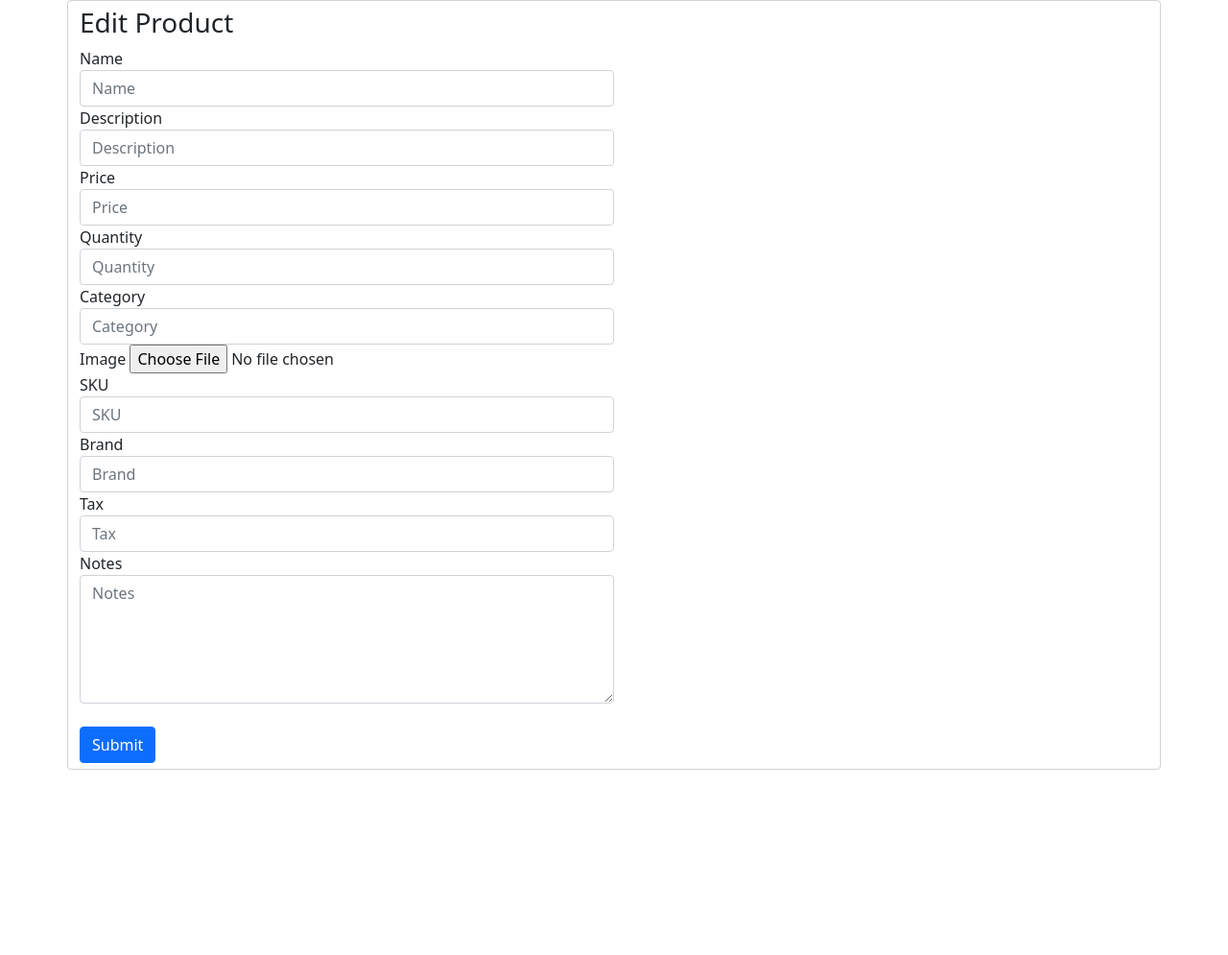
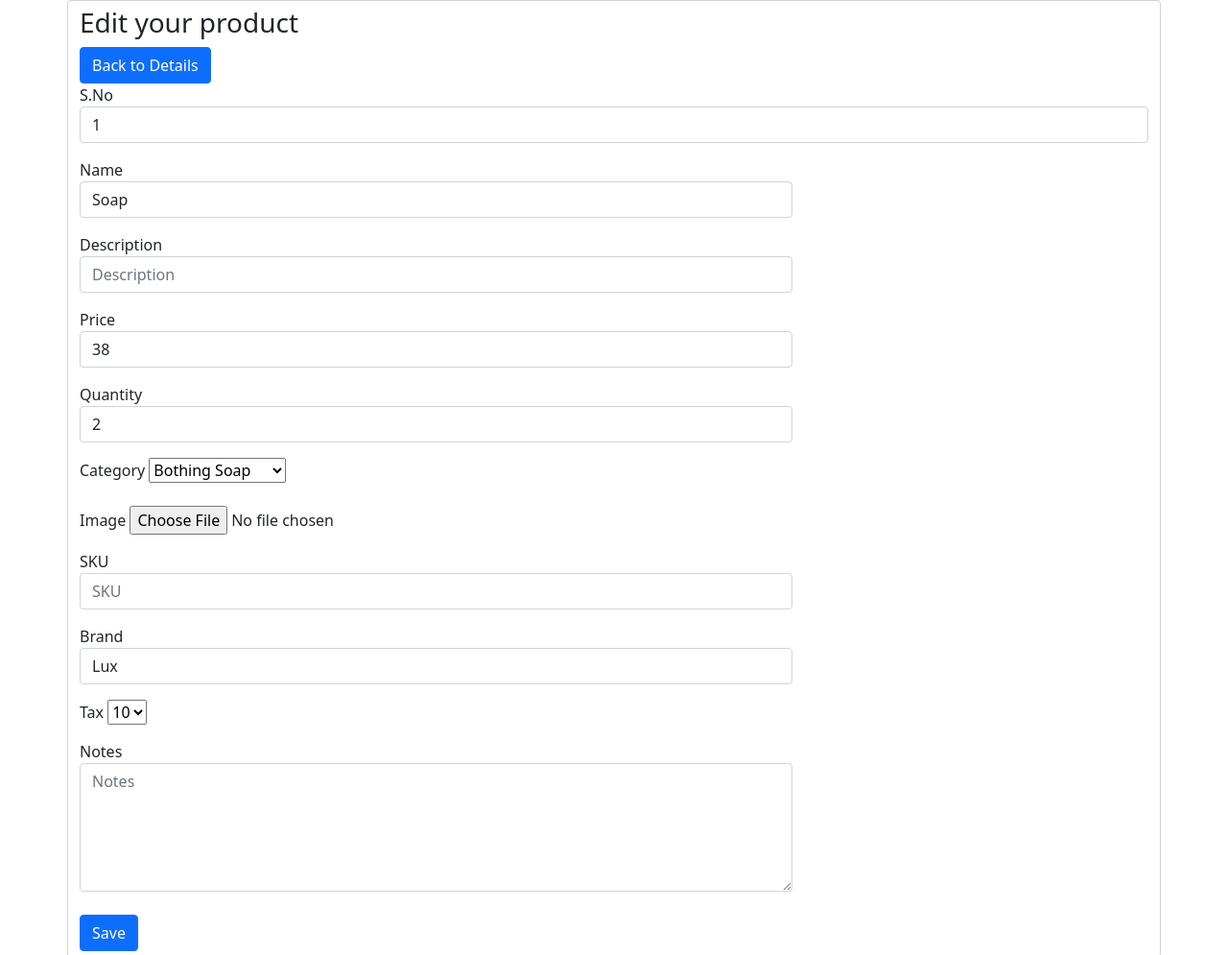
Before and after one commit to santhanakumar-p/html, a plain HTML site: page edit.html in a window 1280 px wide. Shown: the top 995 px of the page at 96% size. Before the commit the page ends 802 px from the top, so only its background shows below. Drawn offline with nearby package versions, Linux system fonts and the light colour scheme.

Commit message:
Final Result

```diff
--- a/edit.html
+++ b/edit.html
@@ -5,60 +5,75 @@
     <meta charset="UTF-8">
     <meta name="viewport" content="width=device-width, initial-scale=1.0">
     <title>Edit Products</title>
+
     <!-- Boostrap link -->
     <link href="https://cdn.jsdelivr.net/npm/bootstrap@5.1.3/dist/css/bootstrap.min.css" rel="stylesheet">
 </head>
 
 <body>
     <div class="">
-        <form action="" class="form-control container">
+        <form action="" class="form-control container container">
 
                 <div>
-                    <h3>Edit Product</h3>
+                    <h3>Edit your product</h3>
                 </div>
-
-            <div class="col col-6">
+                <div>
+                    <a href="index.html"><button type="button" class="btn btn-primary">Back to Details</button></a>
+                </div>
+                <div>
+                <label for="sno">S.No</label>
+                <input type="number" class="form-control" name="sno" id="sno" placeholder="Name" value="1" required>
+                </div>
+            <div class="col col-8 mt-3">
                 <label for="name">Name</label>
-                <input type="text" class="form-control" name="name" id="name" placeholder="Name">
+                <input type="text" class="form-control" name="name" id="name" placeholder="Name" value="Soap" required>
             </div>
-            <div class="col col-6">
+            <div class="col col-8 mt-3">
                 <label for="description">Description</label>
                 <input type="text" class="form-control center" name="description" id="description" placeholder="Description">
             </div>
-            <div class="col col-6">
+            <div class="col col-8 mt-3">
                 <label for="price">Price</label>
-                <input type="number" class="form-control" name="price" id="price" placeholder="Price">
+                <input type="number" class="form-control" name="price" id="price" placeholder="Price" value="38" required>
             </div>
-            <div class="col col-6">
+            <div class="col col-8 mt-3">
                 <label for="quantity">Quantity</label>
-                <input type="number" class="form-control" name="quantity" id="quantity" placeholder="Quantity">
+                <input type="number" class="form-control" name="quantity" id="quantity" placeholder="Quantity" value="2" required>
             </div>
-            <div class="col col-6">
+            <div class="col col-8 mt-3">
                 <label for="category">Category</label>
-                <input type="text" class="form-control" name="category" id="category" placeholder="Category">
+                <select name="category" id="category" required>
+                    <option value="Bothing Soap">Bothing Soap</option>
+                    <option value="Bothing Soap">Washing Soap</option>
+                    <option value="Bothing Soap">Face Wash Soap</option>
+                </select>
             </div>
-            <div class="col col-6">
+            <div class="col col-8 mt-4">
                 <label for="image">Image</label>
                 <input type="file"  name="image" id="image">
             </div>
-            <div class="col col-6">
+            <div class="col col-8 mt-3">
                 <label for="sku">SKU</label>
                 <input type="text" class="form-control" name="sku" id="sku" placeholder="SKU">
             </div>
-            <div class="col col-6">
+            <div class="col col-8 mt-3">
                 <label for="brand">Brand</label>
-                <input type="text" class="form-control" name="brand" id="brand" placeholder="Brand">
+                <input type="text" class="form-control" name="brand" id="brand" placeholder="Brand" value="Lux" required>
             </div>
-            <div class="col col-6">
+            <div class="col col-8 mt-3">
                 <label for="tax">Tax</label>
-                <input type="text" class="form-control" name="tax" id="tax" placeholder="Tax">
+                <select name="tax" id="tax" required>
+                    <option value="10">10</option>
+                    <option value="25">25</option>
+                    <option value="40">40</option>
+                </select>
             </div>
-            <div class="col col-6">
+            <div class="col col-8 mt-3">
                 <label for="notes">Notes</label>
                 <textarea name="notes" class="form-control" id="notes" cols="20" rows="5" placeholder="Notes"></textarea>
             </div><br>
             <div>
-                <button type="button" class="btn btn-primary">Submit</button>
+                <a href="index.html"><button type="button" class="btn btn-primary">Save</button></a>
             </div>
         </form>
     </div>
```
Also changed, not shown: create.html (+30 -22 lines), delete.html (+6 -3 lines), index.html (+23 -28 lines).
